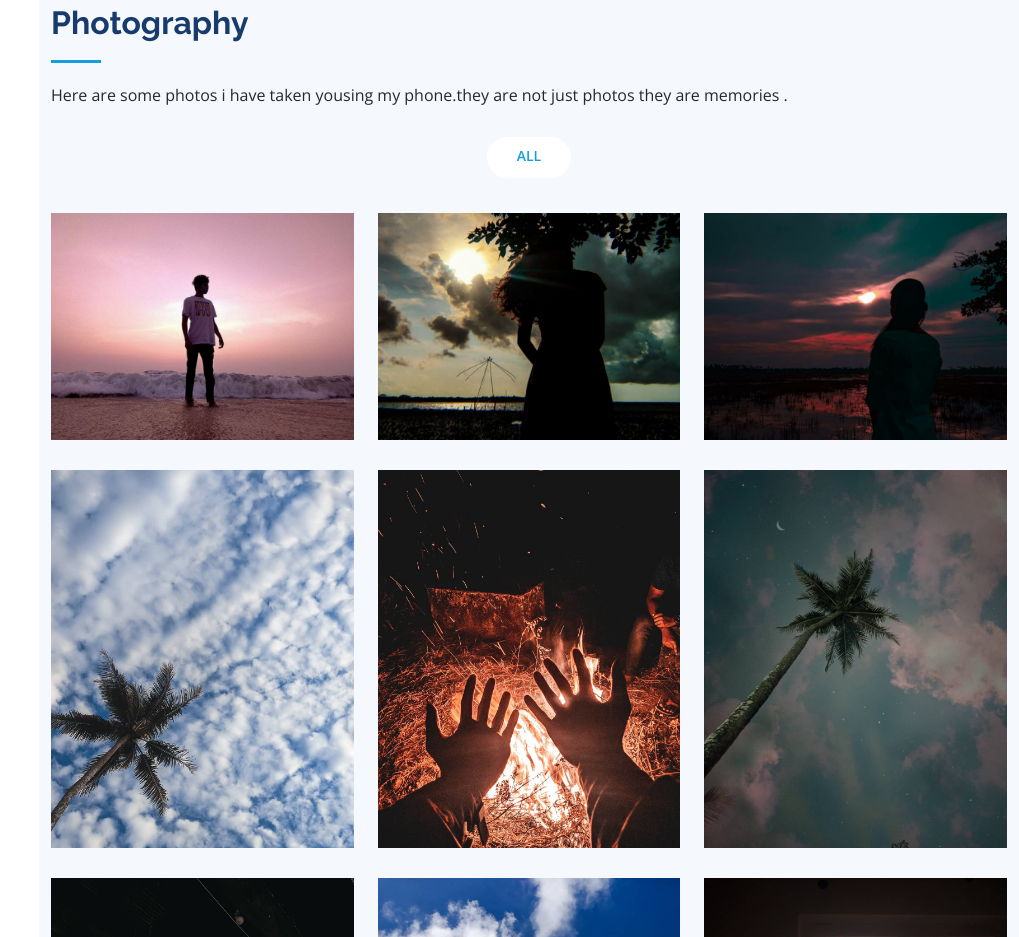
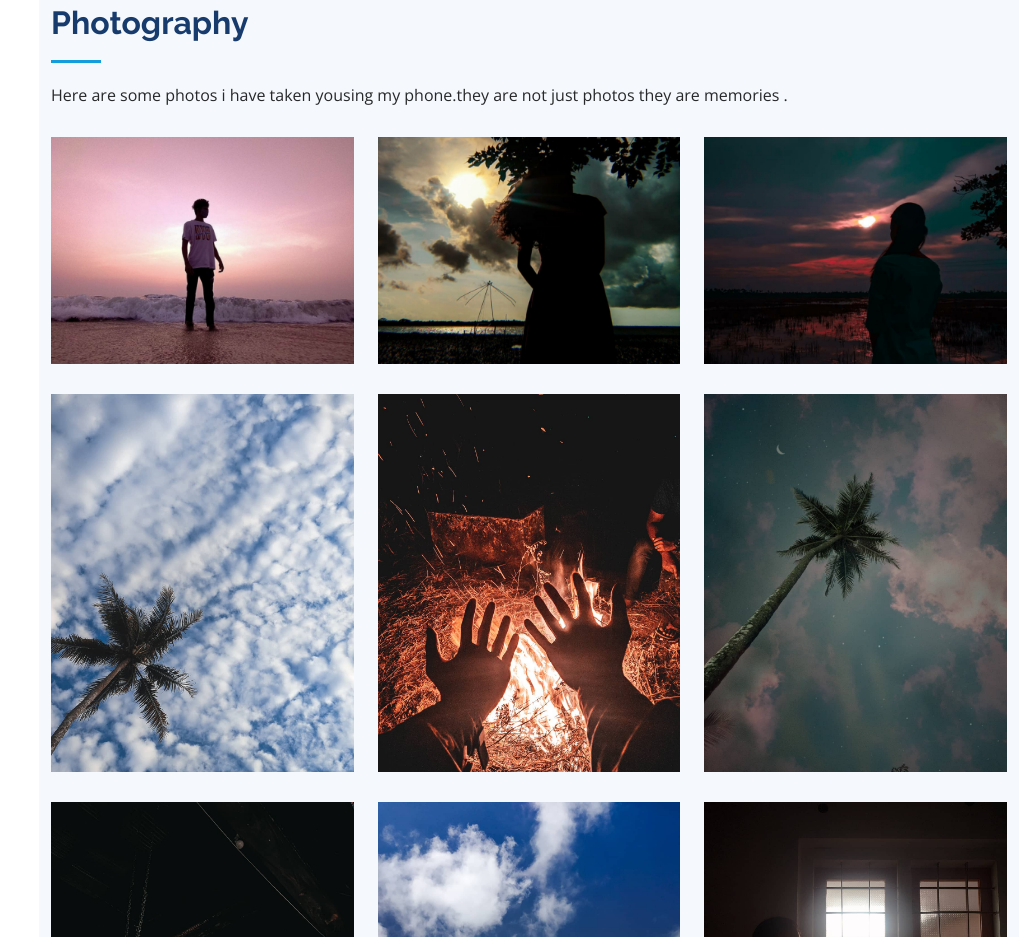
Before and after one commit to Anandujay/Anandujay, a plain HTML site: page index.html in a window 1280 px wide. Shown: the part 2800-3737 px from the top of the page, without its empty margins (261-1280 px from the left). Drawn offline with nearby package versions, Linux system fonts and the light colour scheme.

Commit message:
fourth commit

```diff
--- a/index.html
+++ b/index.html
@@ -234,10 +234,6 @@
 
         <div class="row" data-aos="fade-up">
           <div class="col-lg-12 d-flex justify-content-center">
-            <ul id="portfolio-flters">
-              <li data-filter="*" class="filter-active">All</li>
-
-            </ul>
           </div>
         </div>
 
```
